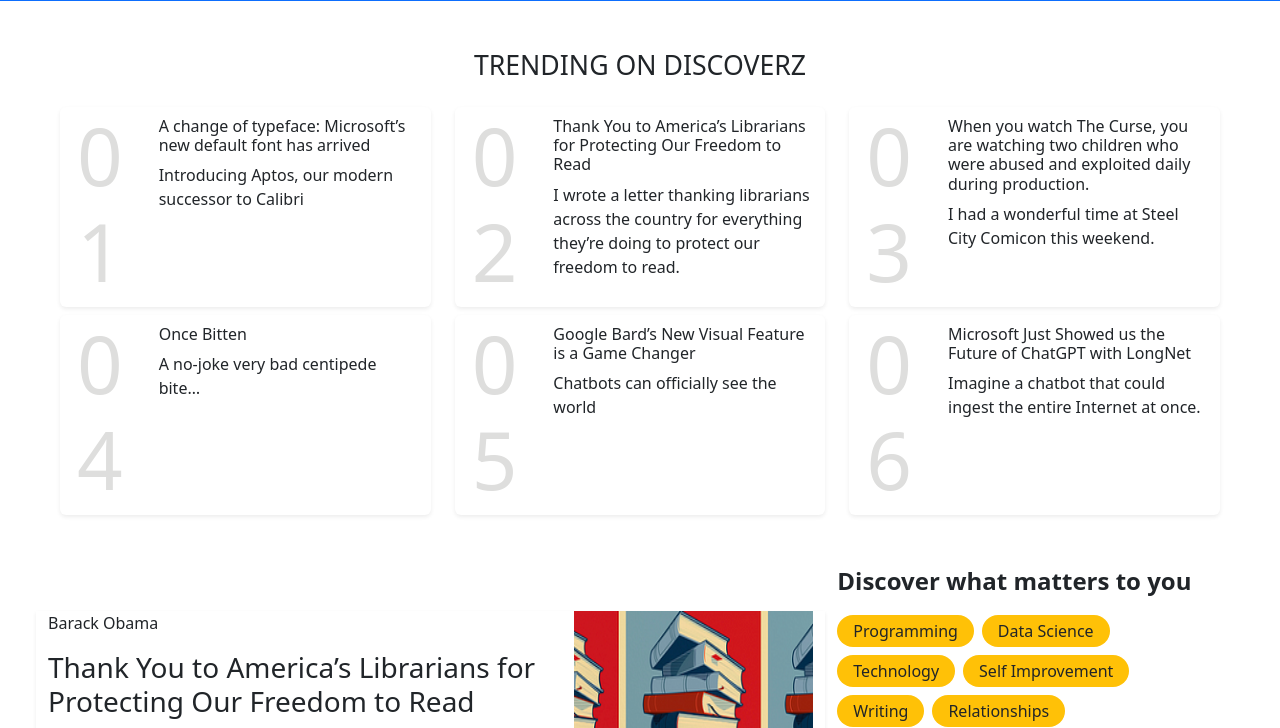
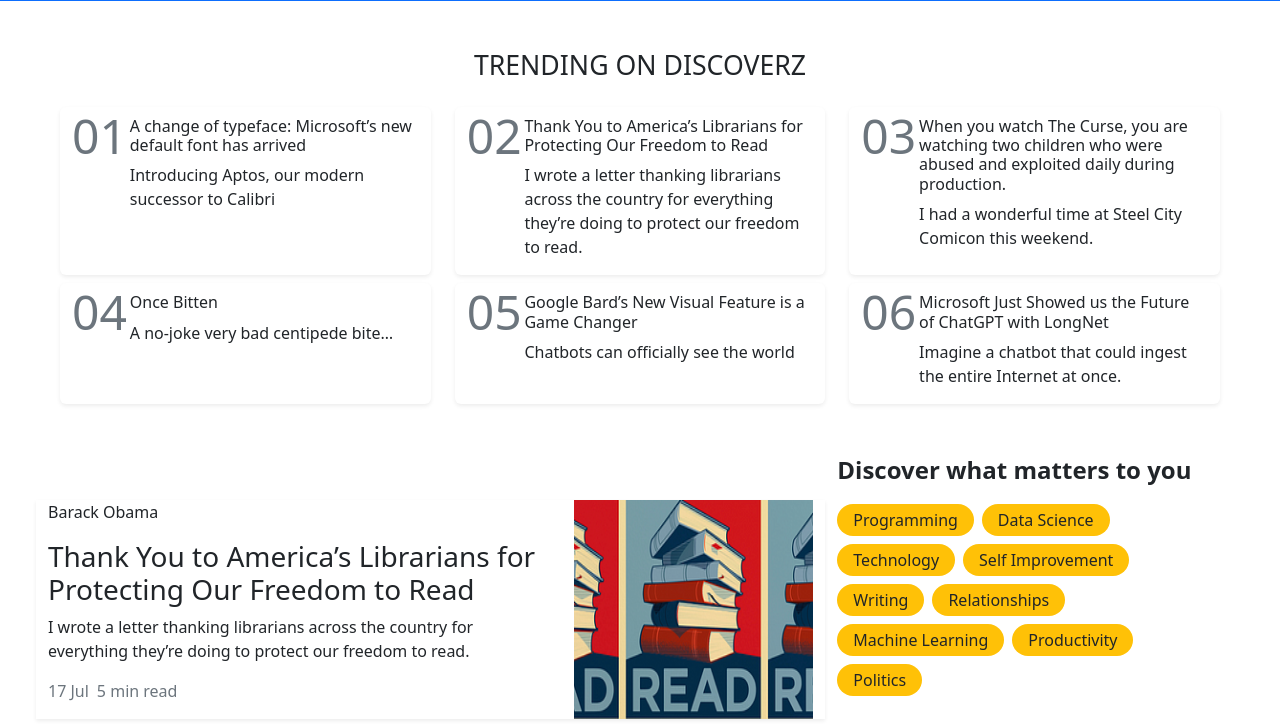
Before and after one commit to rizkilatif/crud-ci, a CodeIgniter 4 app: template app/Views/landing.php in a window 1280 px wide. Shown: the part 775-1503 px from the top of the page. Run offline with PHP 8.4 and a stand-in for CodeIgniter, Linux system fonts and the light colour scheme; the template is opened without the code that fills it, so the values that code supplies are empty; some libraries are stand-ins or nearby versions.

Commit message:
fixing last detail

```diff
--- a/app/Controllers/Page.php
+++ b/app/Controllers/Page.php
@@ -20,7 +20,7 @@
         'email' => $this->request->getPost('email'),
         'password' => $this->request->getPost('password'),
       ]);
-      return redirect('dashboard');
+      return redirect('/');
     };
 
     echo view("register");
--- a/app/Views/landing.php
+++ b/app/Views/landing.php
@@ -42,7 +42,9 @@
                     <a class="nav-link" href="#">About</a>
                 </li>
             </ul>
-            <button class="btn btn-primary" >Get started</button>
+            <a href="/register" >
+              <button class="btn btn-primary" >Get started</button>
+            </a>
             </div>
         </div>
     </nav>
@@ -67,27 +69,27 @@
         </div>
         <div class=" row gap-4">
             <div class="bar1 col card border-0 d-flex flex-row  shadow-sm">
-                <div class="col-3 bg-"  >
-                    <h1 style="font-size:60pt; color:#dededd; margin-left:5px;">01</h1>
+                <div class="col-2" >
+                    <h1 class="text-secondary" style="font-size: 3rem;" >01</h1>
                 </div>
-                <div class="col-9 bg-" >
+                <div class="col-10" >
                     <h1 style="font-size:12pt; margin-top:10px;">A change of typeface: Microsoft’s new default font has arrived</h1>
                     <p>Introducing Aptos, our modern successor to Calibri</p>
                 </div>
             </div>
             <div class="bar1 col card border-0 d-flex flex-row  shadow-sm">
-                <div class="col-3 bg-"  >
-                    <h1 style="font-size:60pt; color:#dededd; margin-left:5px;">02</h1>
+                <div class="col-2" >
+                    <h1 class="text-secondary" style="font-size: 3rem;" >02</h1>
                 </div>
-                <div class="col-9 bg-" >
+                <div class="col-10" >
                     <h1 style="font-size:12pt; margin-top:10px;">Thank You to America’s Librarians for Protecting Our Freedom to Read</h1>
                     <p>I wrote a letter thanking librarians across the country for everything they’re doing to protect our freedom to read.</p>
                 </div>
             </div><div class="bar1 col card border-0 d-flex flex-row  shadow-sm">
-                <div class="col-3 bg-"  >
-                    <h1 style="font-size:60pt; color:#dededd; margin-left:5px;">03</h1>
+                <div class="col-2" >
+                    <h1 class="text-secondary" style="font-size: 3rem;" >03</h1>
                 </div>
-                <div class="col-9 bg-" >
+                <div class="col-10" >
                     <h1 style="font-size:12pt; margin-top:10px;">When you watch The Curse, you are watching two children who were abused and exploited daily during production.</h1>
                     <p>I had a wonderful time at Steel City Comicon this weekend. </p>
                 </div>
@@ -95,26 +97,26 @@
         </div>
         <div class="row gap-4">
         <div class="bar1 col card border-0 d-flex flex-row  shadow-sm">
-                <div class="col-3 bg-"  >
-                    <h1 style="font-size:60pt; color:#dededd; margin-left:5px;">04</h1>
+                <div class="col-2" >
+                    <h1 class="text-secondary" style="font-size: 3rem;" >04</h1>
                 </div>
-                <div class="col-9 bg-" >
+                <div class="col-10" >
                     <h1 style="font-size:12pt; margin-top:10px; ">Once Bitten</h1>
                     <p>A no-joke very bad centipede bite…</p>
                 </div>
             </div><div class="bar1 col card border-0 d-flex flex-row  shadow-sm">
-                <div class="col-3 bg-"  >
-                    <h1 style="font-size:60pt; color:#dededd; margin-left:5px;">05</h1>
+                <div class="col-2" >
+                    <h1 class="text-secondary" style="font-size: 3rem;" >05</h1>
                 </div>
-                <div class="col-9 bg-" >
+                <div class="col-10" >
                     <h1 style="font-size:12pt; margin-top:10px;">Google Bard’s New Visual Feature is a Game Changer</h1>
                     <p>Chatbots can officially see the world</p>
                 </div>
             </div><div class="bar1 col card border-0 d-flex flex-row  shadow-sm">
-                <div class="col-3 bg-"  >
-                    <h1 style="font-size:60pt; color:#dededd; margin-left:5px;">06</h1>
+                <div class="col-2" >
+                    <h1 class="text-secondary" style="font-size: 3rem;" >06</h1>
                 </div>
-                <div class="col-9 bg-" >
+                <div class="col-10" >
                     <h1 style="font-size:12pt; margin-top:10px;">Microsoft Just Showed us the Future of ChatGPT with LongNet</h1>
                     <p>Imagine a chatbot that could ingest the entire Internet at once.</p>
                 </div>
```
